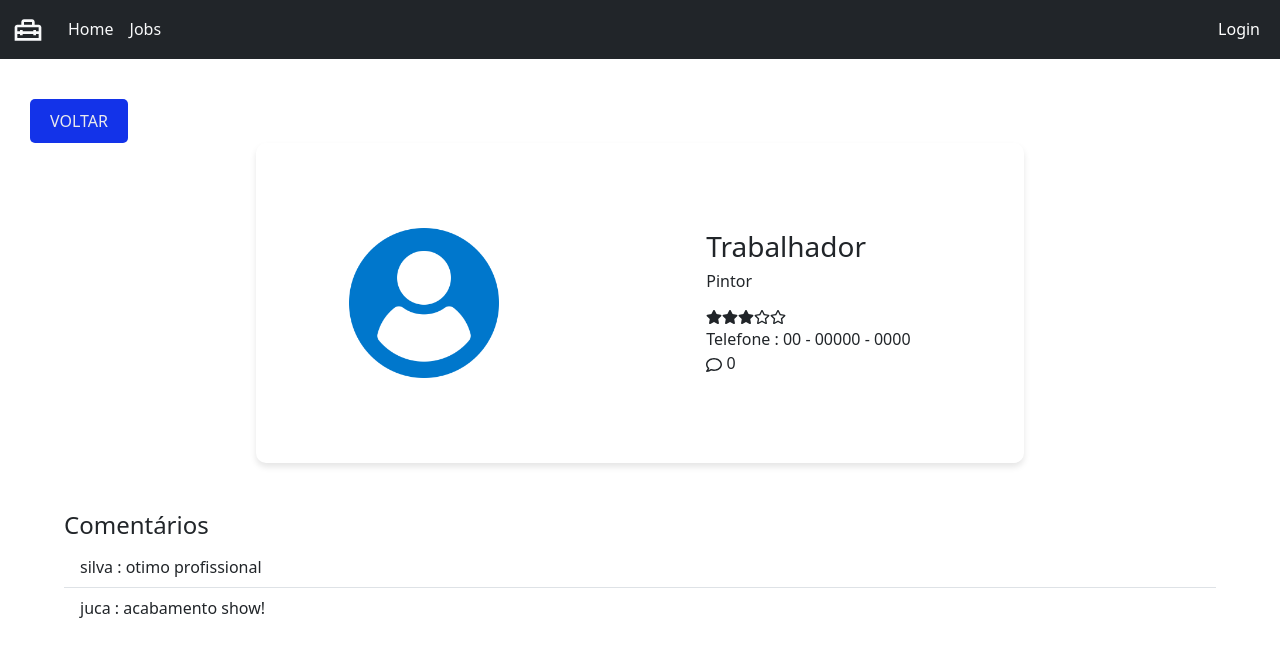
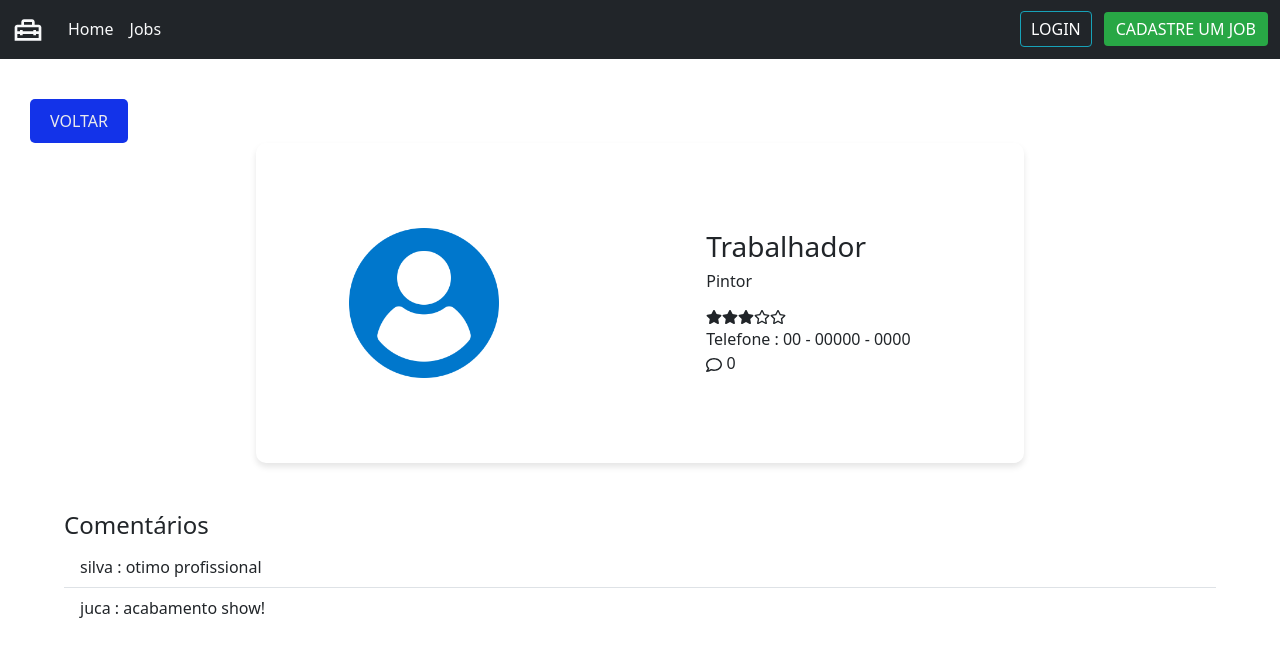
Before and after one commit to Ilgnerbecheleni/jobs, a React (Vite) app: page /job/cadastro in a window 1280 px wide. Shown: the top 656 px of the page. Built offline with nearby package versions, Linux system fonts and the light colour scheme.

Commit message:
formulario Job

```diff
--- a/package.json
+++ b/package.json
@@ -10,6 +10,7 @@
     "preview": "vite preview"
   },
   "dependencies": {
+    "axios": "^1.6.8",
     "bootstrap": "^5.3.3",
     "react": "^18.2.0",
     "react-dom": "^18.2.0",
--- /dev/null
+++ b/src/Components/BarraFuncao/index.jsx
@@ -0,0 +1,19 @@
+import { NavLink } from 'react-router-dom';
+import styles from './style.module.css'; // Importando o arquivo de estilos CSS Modules
+
+function BarraFuncao() {
+  return (
+    <div className={styles.barraFuncao}>
+      <ul className={styles.navList}>
+        <li className="nav-item">
+          <NavLink className={styles.btnOutlineInfo} activeClassName="active" to="/login">Login</NavLink>
+        </li>
+        <li className="nav-item">
+          <NavLink className={styles.btnSuccess} to="/cadastro">Cadastre um job</NavLink>
+        </li>
+      </ul>
+    </div>
+  );
+}
+
+export default BarraFuncao;
--- /dev/null
+++ b/src/Components/BarraFuncao/style.module.css
@@ -0,0 +1,61 @@
+/* BarraFuncao.module.css */
+
+.barraFuncao {
+  /* Adicione estilos adicionais necessários para o container da barra de função */
+  width: 100%;
+}
+
+.navList {
+  list-style: none;
+  padding: 0;
+  margin: 0;
+  display: flex;
+  align-items: center;
+  justify-content: end;
+  gap:12px
+}
+
+.btnOutlineInfo {
+  color: white;
+  background-color: transparent;
+  border: 1px solid #17a2b8; /* Cor azul de borda */
+  padding: 0.375rem 0.75rem;
+  text-decoration: none;
+  text-transform: uppercase;
+  width: 150px;
+
+  padding: 6px 10px;
+  border-radius: 0.25rem;
+  transition: color 0.15s ease-in-out, background-color 0.15s ease-in-out, border-color 0.15s ease-in-out;
+}
+
+.btnOutlineInfo:hover {
+  color: #fff;
+  background-color: #17a2b8; /* Cor azul ao passar o mouse */
+  border-color: #17a2b8; /* Cor azul ao passar o mouse */
+}
+
+.btnSuccess {
+  color: white;
+  background-color: #28a745; /* Cor verde */
+  padding: 0.375rem 0.75rem;
+  text-decoration: none;
+  text-transform: uppercase;
+  width: 150px;
+  border-radius: 0.25rem;
+  transition: color 0.15s ease-in-out, background-color 0.15s ease-in-out, border-color 0.15s ease-in-out;
+}
+
+.btnSuccess:hover {
+  background-color: #218838; /* Cor verde escura ao passar o mouse */
+  border-color: #1e7e34; /* Cor verde escura ao passar o mouse */
+}
+
+
+@media only screen and (max-width: 768px) {
+  .navList {
+justify-content: start;
+
+  }
+
+}
--- a/src/Components/Card/index.jsx
+++ b/src/Components/Card/index.jsx
@@ -1,3 +1,4 @@
+/* eslint-disable react/prop-types */
 import image from '../../assets/user.png'; // Importe sua imagem aqui
 import styles from './style.module.css'; // Importando os estilos do módulo CSS
 import { FaStar, FaRegStar, FaRegComment } from 'react-icons/fa';
--- a/src/Components/ListComentarios/index.jsx
+++ b/src/Components/ListComentarios/index.jsx
@@ -1,4 +1,5 @@
-import React from 'react';
+/* eslint-disable react/prop-types */
+
 
 function ListComentarios({ comentarios }) {
   return (
--- a/src/Components/Menu/index.jsx
+++ b/src/Components/Menu/index.jsx
@@ -1,7 +1,7 @@
-
 import { NavLink } from 'react-router-dom';
 import { MdOutlineHomeRepairService } from "react-icons/md";
 import { TiThMenu } from 'react-icons/ti';
+import BarraFuncao from '../BarraFuncao';
 
 function Menu() {
   return (
@@ -9,7 +9,7 @@ function Menu() {
       <div className="container-fluid">
         <NavLink className="navbar-brand text-light" to="/"><MdOutlineHomeRepairService size={32}/></NavLink>
         <button className="navbar-toggler" type="button" data-bs-toggle="collapse" data-bs-target="#navbarNav" aria-controls="navbarNav" aria-expanded="false" aria-label="Toggle navigation">
-        <TiThMenu color='white' />
+          <TiThMenu color='white' />
         </button>
         <div className="collapse navbar-collapse" id="navbarNav">
           <ul className="navbar-nav me-auto">
@@ -20,11 +20,7 @@ function Menu() {
               <NavLink className="nav-link text-light" activeClassName="active" to="/jobs">Jobs</NavLink>
             </li>
           </ul>
-          <ul className="navbar-nav">
-            <li className="nav-item">
-              <NavLink className="nav-link btn-outline-dark" activeClassName="active" to="/login"  style={{ color:'white' }}>Login</NavLink>
-            </li>
-          </ul>
+          <BarraFuncao/>
         </div>
       </div>
     </nav>
--- a/src/Rotas/index.jsx
+++ b/src/Rotas/index.jsx
@@ -3,6 +3,7 @@ import Home from '../Screens/Home'
 import Jobs from '../Screens/Jobs'
 import Job from '../Screens/Job'
 import Login from '../Screens/Login'
+import CadastroJob from '../Screens/CadastroJob'
 
 function Rotas() {
   return (
@@ -11,6 +12,7 @@ function Rotas() {
       <Route path={'/jobs'} element={<Jobs/>}/>
       <Route path={'/job/:id'} element={<Job/>}/>
       <Route path={'/login'} element={<Login/>}/>
+      <Route path={'/cadastro'} element={<CadastroJob/>}/>
     </Routes>
   )
 }
--- /dev/null
+++ b/src/Screens/CadastroJob/index.jsx
@@ -0,0 +1,83 @@
+import axios from 'axios';
+import { useState } from 'react';
+
+function CadastroJob() {
+  const [nome, setNome] = useState('');
+  const [telefone, setTelefone] = useState('');
+  const [cep, setCep] = useState('');
+  const [localidade, setLocalidade] = useState('');
+  const [cepError, setCepError] = useState(false);
+
+
+  const handleSubmit = (event) => {
+    event.preventDefault();
+    // Aqui você pode enviar os dados do formulário para onde desejar
+    // Por exemplo, você pode enviar para uma API ou lidar com os dados localmente
+    // props.onSubmit({ nome, telefone, cep, localidade });
+    // Após o envio, você pode limpar os campos se necessário
+    // setNome('');
+    // setTelefone('');
+    // setCep('');
+    // setLocalidade('');
+  };
+
+  const handleCepChange = (event) => {
+    const newCep = event.target.value;
+    setCep(newCep);
+    if (newCep.length === 8) { // Verifica se o CEP possui 8 caracteres (formato padrão)
+      fetchCEP(newCep);
+    } else {
+      // Limpa o erro quando o usuário começa a digitar novamente
+      setCepError(false);
+    }
+  };
+
+
+  const fetchCEP = async (cep) => {
+    try {
+      const response = await axios.get(`https://viacep.com.br/ws/${cep}/json/`);
+      if (response.data.localidade) {
+        setLocalidade(response.data.localidade);
+        console.log(response.data)
+        // Limpa o erro se a consulta for bem-sucedida
+        setCepError(false);
+      } else {
+        // Define o erro se a cidade não for encontrada na resposta da API
+        setCepError(true);
+        setLocalidade('');
+      }
+    } catch (error) {
+      console.error('Erro ao buscar CEP:', error);
+      // Define o erro se ocorrer um erro durante a consulta ao CEP
+      setCepError(true);
+    }
+  };
+
+  return (
+<section className='container mt-5'>
+    <h3 className='display-4'>Cadastre um Serviço</h3>
+<form onSubmit={handleSubmit}>
+      <div className="mb-3">
+        <label htmlFor="nome" className="form-label">Nome de Exibição do Job</label>
+        <input type="text" className="form-control" id="nome" value={nome} onChange={(e) => setNome(e.target.value)} required />
+      </div>
+      <div className="mb-3">
+        <label htmlFor="telefone" className="form-label">Telefone de Contato</label>
+        <input type="tel" className="form-control" id="telefone" value={telefone} onChange={(e) => setTelefone(e.target.value)} required />
+      </div>
+     <div className={`mb-3 ${cepError ? 'has-error' : ''}`}>
+        <label htmlFor="cep" className="form-label">CEP</label>
+        <input type="text" className={`form-control ${cepError ? 'is-invalid' : ''}`} id="cep" value={cep} onChange={handleCepChange} required  maxLength={8}/>
+        {cepError && <div className="invalid-feedback">Erro ao buscar CEP. Por favor, verifique o CEP e tente novamente.</div>}
+      </div>
+      <div className="mb-3">
+        <label htmlFor="localidade" className="form-label">Localidade (Cidade)</label>
+        <input type="text" className="form-control" id="localidade" value={localidade} onChange={(e) => setLocalidade(e.target.value)} required disabled />
+      </div>
+      <button type="submit" className="btn btn-primary">Cadastrar Job</button>
+    </form>
+</section>
+  );
+}
+
+export default CadastroJob;
--- a/src/Screens/Job/index.jsx
+++ b/src/Screens/Job/index.jsx
@@ -1,3 +1,4 @@
+/* eslint-disable no-unused-vars */
 /* eslint-disable react/prop-types */
 
 import { useParams, Link } from 'react-router-dom';
```
Also changed, not shown: 1 other file (tests, documents, lock files or other folders).
